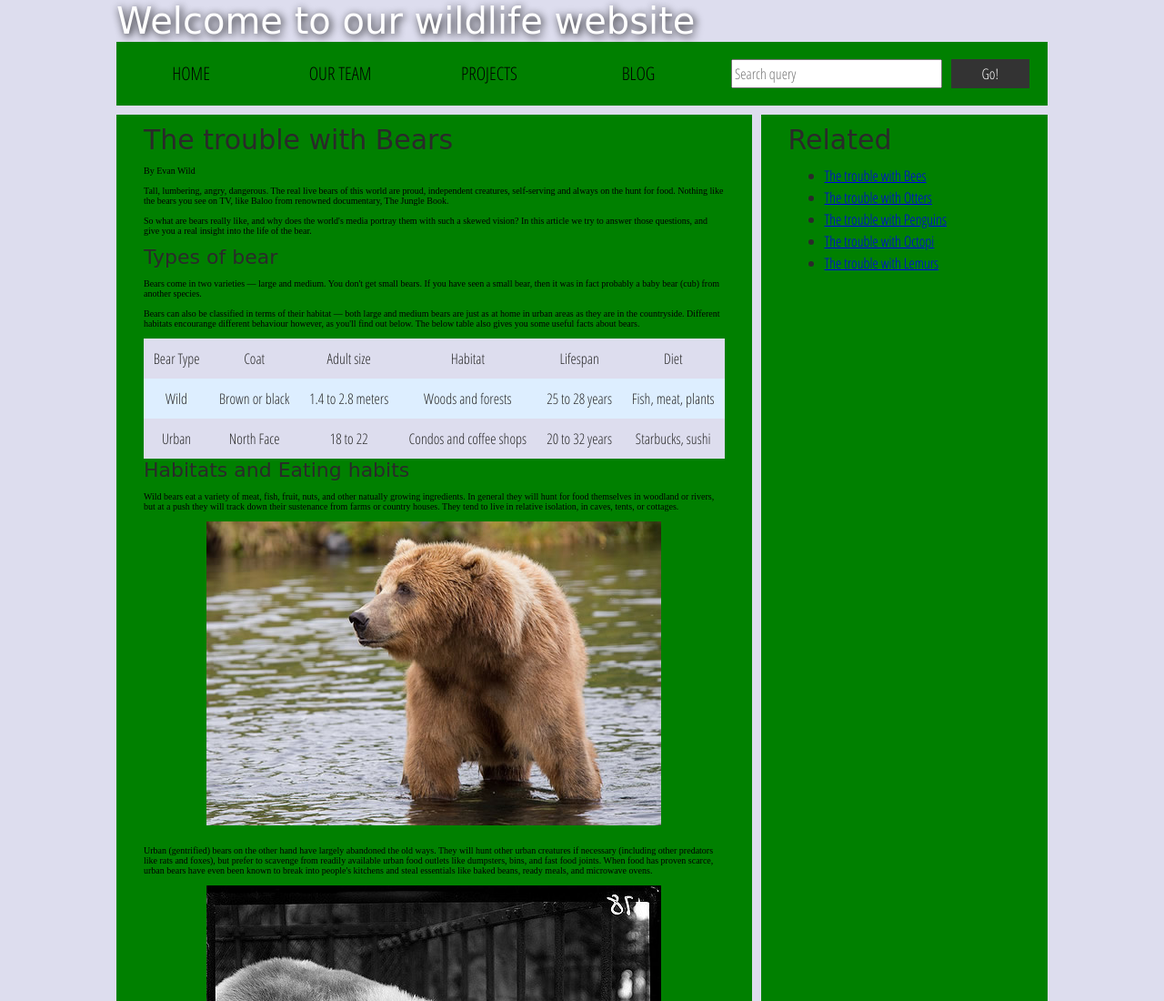
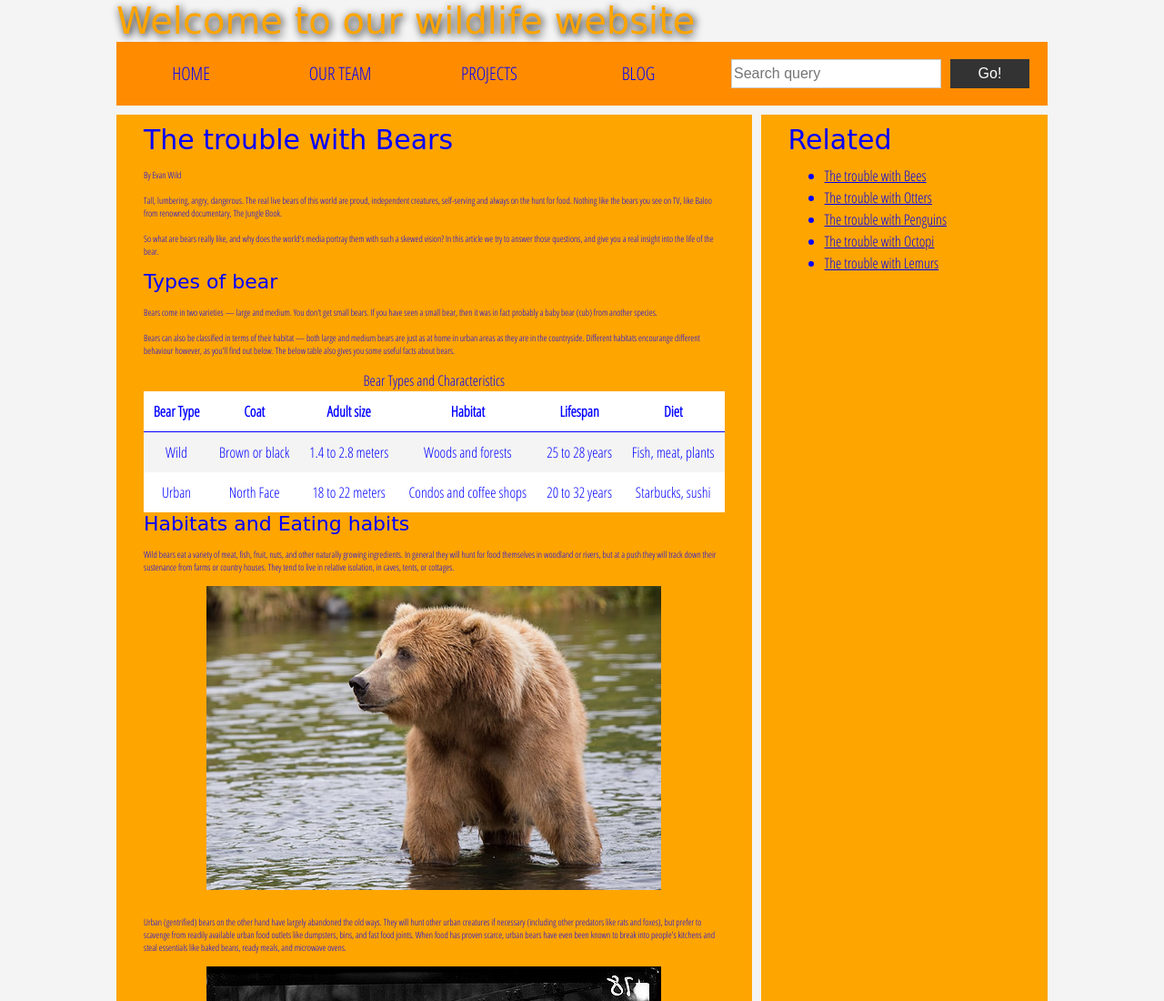
Before and after one commit to rw139b/M5.2, a website: page index.html in a window 1280 px wide. Shown: the top 1100 px of the page at 91% size. Drawn offline with Linux system fonts and the light colour scheme; a web font is replaced by a local one.

Commit message:
Finished code

```diff
--- a/css/style.css
+++ b/css/style.css
@@ -1,5 +1,4 @@
-/* || General setup */
-
+/* General setup */
 html, body {
   margin: 0;
   padding: 0;
@@ -7,31 +6,27 @@ html, body {
 
 html {
   font-size: 10px;
-  background-color: #dde;
+  background-color: #f4f4f4; /* Lighter background for better contrast */
 }
 
 body {
   width: 80%;
   min-width: 1024px;
   margin: 0 auto;
+  font-family: 'Open Sans Condensed', sans-serif;
+  color: #0000FF; /* Blue text for readability */
 }
 
-/* || typography */
-
+/* Typography */
 font[size="7"], font[size="6"], font[size="5"] {
   font-family: 'Sonsie One', cursive;
-  color: #2a2a2a;
-}
-
-p, input, li, table, label {
-  font-family: 'Open Sans Condensed', sans-serif;
-  color: #2a2a2a;
+  color: #0000FF; /* Blue text for headers */
 }
 
 font[size="7"] {
   font-size: 4rem;
   text-align: center;
-  color: white;
+  color: #FFA500; /* Orange for high contrast on dark backgrounds */
   text-shadow: 2px 2px 10px black;
 }
 
@@ -47,12 +42,12 @@ font[size="5"] {
 p, li, table {
   font-size: 1.6rem;
   line-height: 1.5;
+  color: #0000FF; /* Blue text for general readability */
 }
 
-/* || header layout */
-
+/* Header layout */
 div[class="nav"], article, footer, .secondary {
-  background-color: green;
+  background-color: #FFA500; /* Orange background for better contrast */
 }
 
 article, footer, .secondary {
@@ -65,7 +60,7 @@ article {
 
 div[class="nav"] {
   height: 50px;
-  background-color: ff80ff;
+  background-color: #FF8C00; /* Darker orange for better contrast */
   display: flex;
   padding: 1% 0;
   margin-bottom: 10px;
@@ -89,7 +84,7 @@ div[class="nav"] a {
   font-size: 2rem;
   text-transform: uppercase;
   text-decoration: none;
-  color: black;
+  color: #0000FF; /* Blue text for links */
 }
 
 div[class="nav"] .search {
@@ -103,6 +98,7 @@ div[class="nav"] .search {
 .search input {
   font-size: 1.6rem;
   height: 32px;
+  border: 1px solid #ccc; /* Light border for input fields */
 }
 
 .search input[type="search"] {
@@ -117,8 +113,7 @@ div[class="nav"] .search {
   color: white;
 }
 
-/* || main layout */
-
+/* Main layout */
 main {
   display: flex;
 }
@@ -136,15 +131,15 @@ footer {
 }
 
 /* Table styling */
-
 table {
   width: 100%;
-  background-color: #dde;
+  background-color: #ffffff; /* White background for the table */
   border-collapse: collapse;
 }
 
 th, td {
   padding: 10px;
+  color: #0000FF; /* Blue text for better contrast */
 }
 
 td {
@@ -152,15 +147,14 @@ td {
 }
 
 th[scope="col"] {
-  border-bottom: 1px solid black;
+  border-bottom: 1px solid #0000FF; /* Blue for header rows */
 }
 
 tbody tr:nth-child(odd) {
-  background-color: #def;
+  background-color: #f4f4f4; /* Light background for alternate rows */
 }
 
-/* styling content images and audio */
-
+/* Styling content images and audio */
 img, audio {
   display: block;
   margin: 0 auto;
@@ -171,14 +165,14 @@ audio {
 }
 
 /* Comments styling */
-
 .comments {
-  background-color: #def;
+  background-color: #f4f4f4; /* Light background for the comments */
   padding: 10px;
 }
 
 .show-hide {
   cursor: pointer;
+  color: #0000FF; /* Blue text for the button */
 }
 
 .comments font[size="6"] {
--- a/index.html
+++ b/index.html
@@ -27,7 +27,7 @@
       </ul>
 
       <form class="search">
-        <input type="search" name="q" placeholder="Search query">
+        <input type="search" name="q" placeholder="Search query" id="search-input" aria-label="Search">
         <input type="submit" value="Go!">
       </form>
     </div>
@@ -49,14 +49,15 @@
         Bears can also be classified in terms of their habitat — both large and medium bears are just as at home in urban areas as they are in the countryside. Different habitats encourange different behaviour however, as you'll find out below. The below table also gives you some useful facts about bears.
         <br><br>
         <table>
+          <caption>Bear Types and Characteristics</caption>
           <thead>
             <tr>
-              <td>Bear Type</td>
-              <td>Coat</td>
-              <td>Adult size</td>
-              <td>Habitat</td>
-              <td>Lifespan</td>
-              <td>Diet</td>
+              <th scope="col">Bear Type</th>
+              <th scope="col">Coat</th>
+              <th scope="col">Adult size</th>
+              <th scope="col">Habitat</th>
+              <th scope="col">Lifespan</th>
+              <th scope="col">Diet</th>
             </tr>
           </thead>
           <tbody>
@@ -71,7 +72,7 @@
             <tr>
               <td>Urban</td>
               <td>North Face</td>
-              <td>18 to 22</td>
+              <td>18 to 22 meters</td>
               <td>Condos and coffee shops</td>
               <td>20 to 32 years</td>
               <td>Starbucks, sushi</td>
@@ -81,13 +82,13 @@
 
         <font size="5">Habitats and Eating habits</font>
         <br><br>
-        Wild bears eat a variety of meat, fish, fruit, nuts, and other natually growing ingredients. In general they will hunt for food themselves in woodland or rivers, but at a push they will track down their sustenance from farms or country houses. They tend to live in relative isolation, in caves, tents, or cottages.
+        Wild bears eat a variety of meat, fish, fruit, nuts, and other naturally growing ingredients. In general they will hunt for food themselves in woodland or rivers, but at a push they will track down their sustenance from farms or country houses. They tend to live in relative isolation, in caves, tents, or cottages.
         <br><br>
-        <img src="media/wild-bear.jpg">
+        <img src="media/wild-bear.jpg" alt="Wild bear in the forest">
         <br><br>
         Urban (gentrified) bears on the other hand have largely abandoned the old ways. They will hunt other urban creatures if necessary (including other predators like rats and foxes), but prefer to scavenge from readily available urban food outlets like dumpsters, bins, and fast food joints. When food has proven scarce, urban bears have even been known to break into people's kitchens and steal essentials like baked beans, ready meals, and microwave ovens.
         <br><br>
-        <img src="media/urban-bear.jpg">
+        <img src="media/urban-bear.jpg" alt="Urban bear scavenging for food">
         <br><br>
         Urban bears will sleep anywhere they can, from bus shelters and parks, to the toilets in McDonalds, to their own apartment.
         <br><br>
@@ -100,33 +101,30 @@
         <audio controls>
           <source src="media/bear.mp3" type="audio/mp3">
           <source src="media/bear.ogg" type="audio/ogg">
-          <p>It looks like your browser doesn't support HTML5 audio players.</p>
+          <p>It looks like your browser doesn't support HTML5 audio players. Here is a <a href="media/bear.mp3">direct link</a> to the audio.</p>
         </audio>
 
         <aside>
-
           <font size="5">About the author</font>
           <br><br>
           Evan Wild is an unemployed plumber from Doncaster, who has been really "in to" wildlife since childhood. He once went to Chester Zoo on holiday, but got ill after eating a doner kebab.
           <br><br>
           He has never seen a bear, but once read a Daily Mail article about them, and thinks they sound cool.
+        </aside>
 
-        </aside>
         <section class="comments">
-          <div class="show-hide">Show comments</div>
+          <div class="show-hide" tabindex="0" role="button" aria-expanded="false" aria-controls="comments-list">Show comments</div>
 
-          <div class="comment-wrapper">
-
+          <div class="comment-wrapper" id="comments-list" hidden>
             <font size="6">Add comment</font>
-
             <form class="comment-form">
               <div class="flex-pair">
                 Your name:
-                <input type="text" name="name" id="name" placeholder="Enter your name">
+                <input type="text" name="name" id="name" placeholder="Enter your name" aria-labelledby="name-label">
               </div>
               <div class="flex-pair">
                 Your comment:
-                <input type="text" name="comment" id="comment" placeholder="Enter your comment">
+                <input type="text" name="comment" id="comment" placeholder="Enter your comment" aria-labelledby="comment-label">
               </div>
               <div>
                 <input type="submit" value="Submit comment">
@@ -136,17 +134,11 @@
             <font size="6">Comments</font>
 
             <ul class="comment-container">
-
               <li>
-
                 <p>Bob Fossil</p>
-
                 <p>Oh I am so glad you taught me all about the big brown angry guys in the woods. With their sniffing little noses and their bad attitudes, they can sure be a menace — I was thinking of putting them all in a truck and driving them outta here. I run a zoo, you know.</p>
-
               </li>
-
             </ul>
-
           </div>
         </section>
       </article>
```
Also changed, not shown: README.md. Lines whose indentation alone changed are shown as unchanged.
